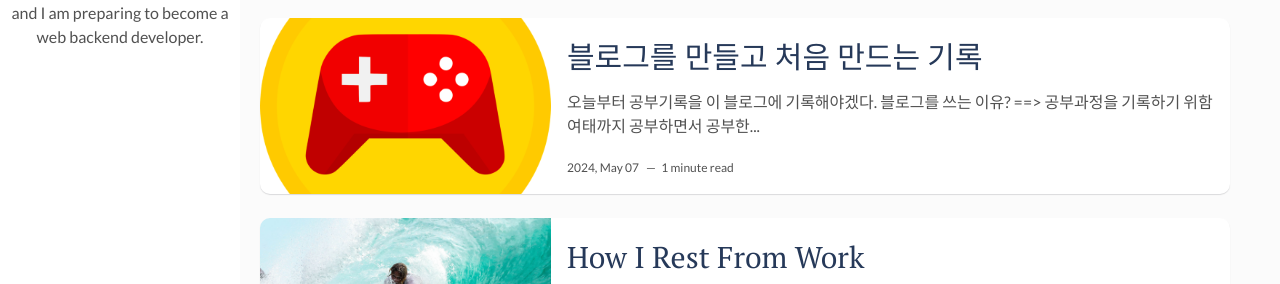
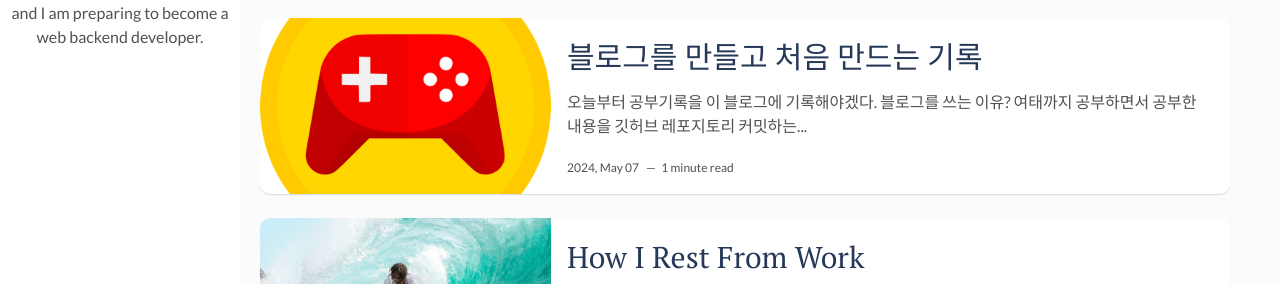
Before and after one commit to Dgony/Dgony-Dgony.github.io, a Jekyll site: the page built from index.html, in a window 1280 px wide and 900 px high. Shown: the part 202-486 px from the top of the window. Built offline with Jekyll 4.4.1, drawn with Linux system fonts in a browser that asks for light colours; the list of posts is cut into pages by our own code.

Commit message:
게시글 중복 오류 점검 4

```diff
--- a/_posts/2024-05-07-daily-record-20240507.markdown
+++ b/_posts/2024-05-07-daily-record-1.markdown
@@ -10,7 +10,7 @@ tags: [record] # add tag
 
 ***오늘부터 공부기록을 이 블로그에 기록해야겠다.***
 
-###  블로그를 쓰는 이유? ==> 공부과정을 기록하기 위함
+###  블로그를 쓰는 이유?
 여태까지 공부하면서 공부한 내용을 깃허브 레포지토리 커밋하는 것으로 충분하다고 생각했는데, 공부하다보니 github.io를 이용한 블로그는 깃허브 커밋을 통해 블로그 포스트를 업로드한다는 사실을 알게되었다.
 <Br><Br>
 어차피 공부기록을 커밋할꺼면 이왕이면 블로그에 이쁘게 정리해서 기록하는 편이 더 좋지 않을까? 라고 생각해서 블로그를 만들게 되었다.
```
Also changed, not shown: _posts/2024-05-10-daily-record-2.markdown (renamed from _posts/2024-05-10-daily-record-20240510.markdown).
